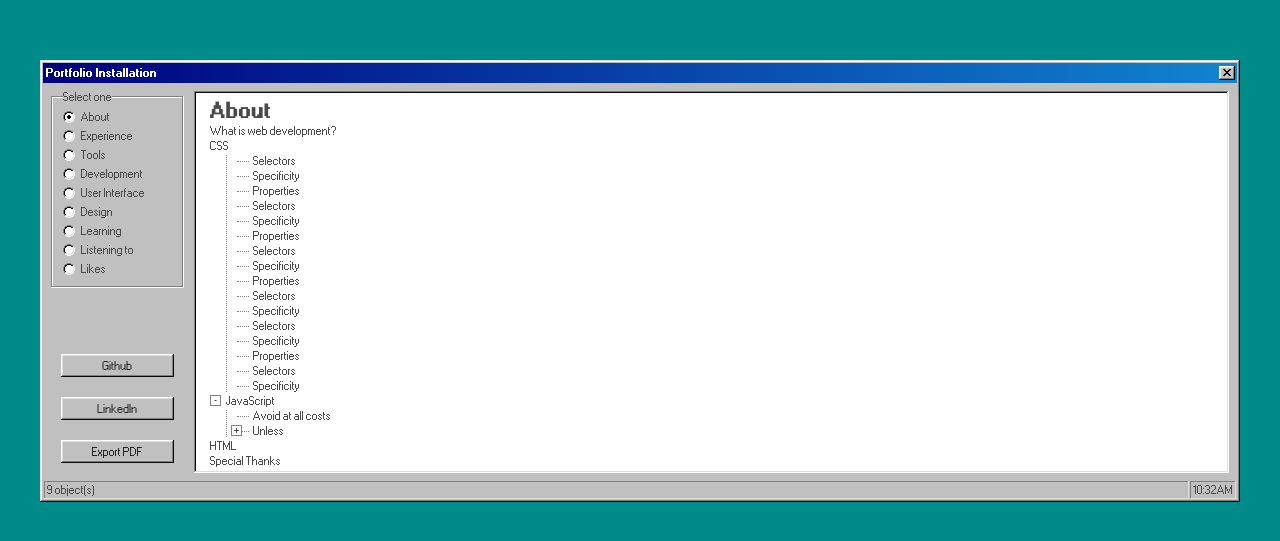
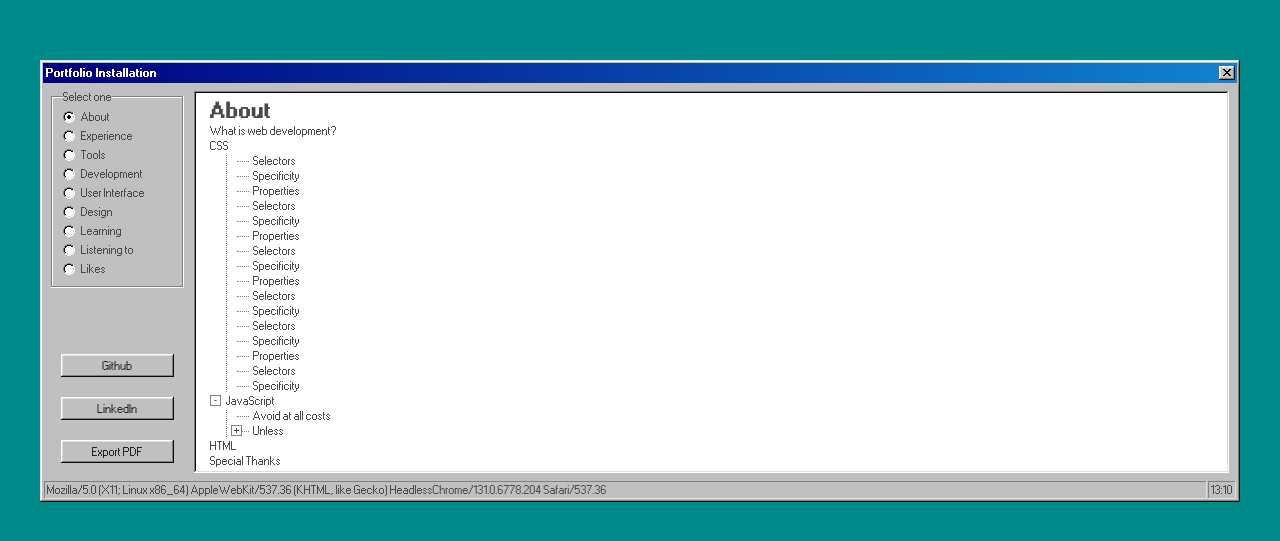
Before and after one commit to haydenismet/windows, a React (Create React App) app in the folder my-app/: page / in a window 1280 px wide. Shown: the part 119-660 px from the top of the page. Built offline with nearby package versions, Linux system fonts and the light colour scheme.

Commit message:
footer dynamic

```diff
--- a/my-app/src/App.tsx
+++ b/my-app/src/App.tsx
@@ -2,13 +2,6 @@ import React from "react";
 import Window from "./components/Window";
 import "98.css";
 import "./styles/App.css";
-
-function getTime(date: Date): void {
-  let hours: number = date.getHours();
-  console.log(typeof hours, "hour of day ", hours);
-}
-
-getTime(new Date());
 
 function App() {
   return (
--- a/my-app/src/components/WindowFooter.tsx
+++ b/my-app/src/components/WindowFooter.tsx
@@ -1,11 +1,17 @@
 import React from "react";
+
+function getTime(date: Date): string {
+  let hours: number = date.getHours();
+  let minutes: number = date.getMinutes();
+  return `${hours}:${minutes}`;
+}
 
 function WindowFooter() {
   return (
     <>
       <div className="status-bar">
-        <p className="status-bar-field">9 object(s)</p>
-        <p className="status-bar-field">10:32AM</p>
+        <p className="status-bar-field">{window.clientInformation.userAgent}</p>
+        <p className="status-bar-field">{getTime(new Date())}</p>
       </div>
     </>
   );
--- a/my-app/src/styles/App.css
+++ b/my-app/src/styles/App.css
@@ -79,7 +79,7 @@ p.status-bar-field:nth-child(1) {
 
 p.status-bar-field:nth-child(2) {
   flex: 0;
-  text-align: center;
+  text-align: right;
 }
 
 label {
```
